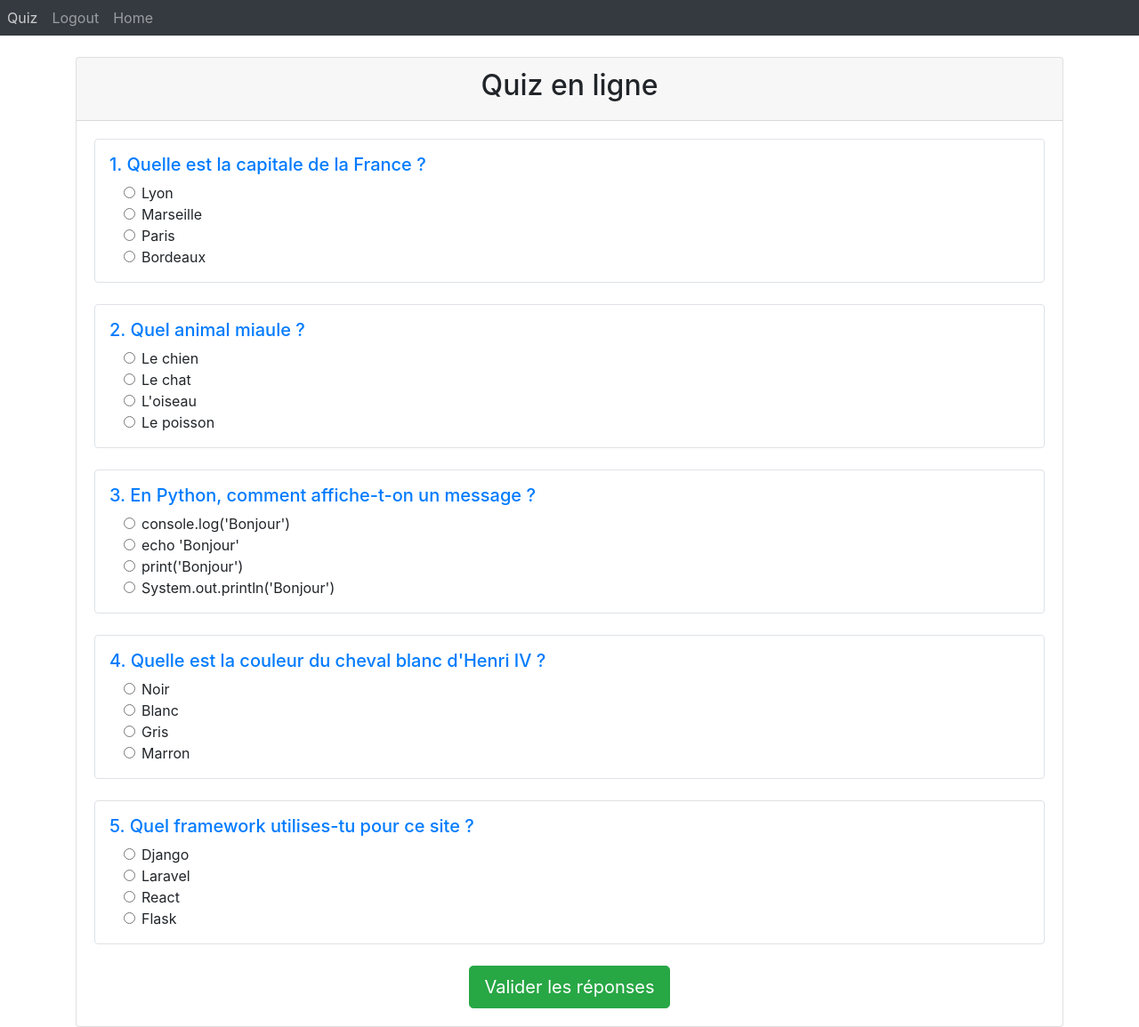
After one commit to Enzoxal/L3-ASR-Questionnaire-En-Ligne, a Flask app: page /quiz in a window 1280 px wide. The commit adds this page. Shown: the whole page at 89% size. Run offline with Flask 3, Linux system fonts and the light colour scheme; a user stored in the database is signed in; some libraries are stand-ins or nearby versions.

Commit message:
Add files via upload

```diff
--- /dev/null
+++ b/onlineQuiz/website/questions.json
@@ -0,0 +1,57 @@
+[
+    {
+        "id": 1,
+        "question": "Quelle est la capitale de la France ?",
+        "options": [
+            "Lyon",
+            "Marseille",
+            "Paris",
+            "Bordeaux"
+        ],
+        "reponse": "Paris"
+    },
+    {
+        "id": 2,
+        "question": "Quel animal miaule ?",
+        "options": [
+            "Le chien",
+            "Le chat",
+            "L'oiseau",
+            "Le poisson"
+        ],
+        "reponse": "Le chat"
+    },
+    {
+        "id": 3,
+        "question": "En Python, comment affiche-t-on un message ?",
+        "options": [
+            "console.log('Bonjour')",
+            "echo 'Bonjour'",
+            "print('Bonjour')",
+            "System.out.println('Bonjour')"
+        ],
+        "reponse": "print('Bonjour')"
+    },
+    {
+        "id": 4,
+        "question": "Quelle est la couleur du cheval blanc d'Henri IV ?",
+        "options": [
+            "Noir",
+            "Blanc",
+            "Gris",
+            "Marron"
+        ],
+        "reponse": "Blanc"
+    },
+    {
+        "id": 5,
+        "question": "Quel framework utilises-tu pour ce site ?",
+        "options": [
+            "Django",
+            "Laravel",
+            "React",
+            "Flask"
+        ],
+        "reponse": "Flask"
+    }
+]
--- a/onlineQuiz/website/templates/index.html
+++ b/onlineQuiz/website/templates/index.html
@@ -32,7 +32,7 @@
         <div class="navbar-nav">
   <nav class="navbar-nav">
     {% if user.is_authenticated %}
-            <a href="/logout" class="nav-item nav-link" id="logout">Logout</a>
+    <a href="/quiz" class="nav-item nav-link" id="quiz">Quiz</a> <a href="/logout" class="nav-item nav-link" id="logout">Logout</a>
     <a href="/" class="nav-item nav-link" id="home">Home</a>
     {% else %}
     <a href="/login" class="nav-item nav-link" id="login">Login</a>
--- /dev/null
+++ b/onlineQuiz/website/templates/quiz.html
@@ -0,0 +1,39 @@
+{% extends "index.html" %}
+
+{% block title %}Quiz{% endblock %}
+
+{% block content %}
+<div class="card mt-4">
+    <div class="card-header text-center">
+        <h2>Quiz en ligne</h2>
+    </div>
+    <div class="card-body">
+        <form method="POST">
+
+            {% for q in questions %}
+            <div class="mb-4 p-3 border rounded">
+                <h5 class="text-primary">{{ loop.index }}. {{ q.question }}</h5>
+
+                <div class="ml-3 mt-2">
+                    {% for option in q.options %}
+                    <div class="form-check">
+                        <input class="form-check-input" type="radio"
+                               name="q_{{ q.id }}"
+                               id="option_{{ q.id }}_{{ loop.index }}"
+                               value="{{ option }}" required>
+                        <label class="form-check-label" for="option_{{ q.id }}_{{ loop.index }}">
+                            {{ option }}
+                        </label>
+                    </div>
+                    {% endfor %}
+                </div>
+            </div>
+            {% endfor %}
+
+            <div class="text-center">
+                <button type="submit" class="btn btn-success btn-lg">Valider les réponses</button>
+            </div>
+        </form>
+    </div>
+</div>
+{% endblock %}
--- a/onlineQuiz/website/views.py
+++ b/onlineQuiz/website/views.py
@@ -1,10 +1,28 @@
-from flask import Blueprint, render_template
-from flask_login import login_user, login_required, logout_user, current_user
+from flask import Blueprint, render_template, current_app # Ajout de current_app
+from flask_login import login_required, current_user
+import json
+import os
 
 views = Blueprint('views', __name__)
 
 @views.route('/')
-
 @login_required
 def home():
     return render_template("home.html", user=current_user)
+
+@views.route('/quiz')
+@login_required
+def quiz():
+    #Construire le chemin vers le fichier JSON
+    filename = os.path.join(current_app.root_path, 'questions.json')
+
+    #Ouvrir et lire le fichier
+    data = []
+    try:
+        with open(filename, 'r', encoding='utf-8') as file:
+            data = json.load(file)
+    except FileNotFoundError:
+        print("Erreur : Le fichier questions.json est introuvable.")
+
+    # 3. Envoyer les données dans la page HTML
+    return render_template("quiz.html", user=current_user, questions=data)
```
Also changed, not shown: onlineQuiz/website/templates/quizz.html (added, +39 -0 lines). Lines whose indentation alone changed are shown as unchanged.
